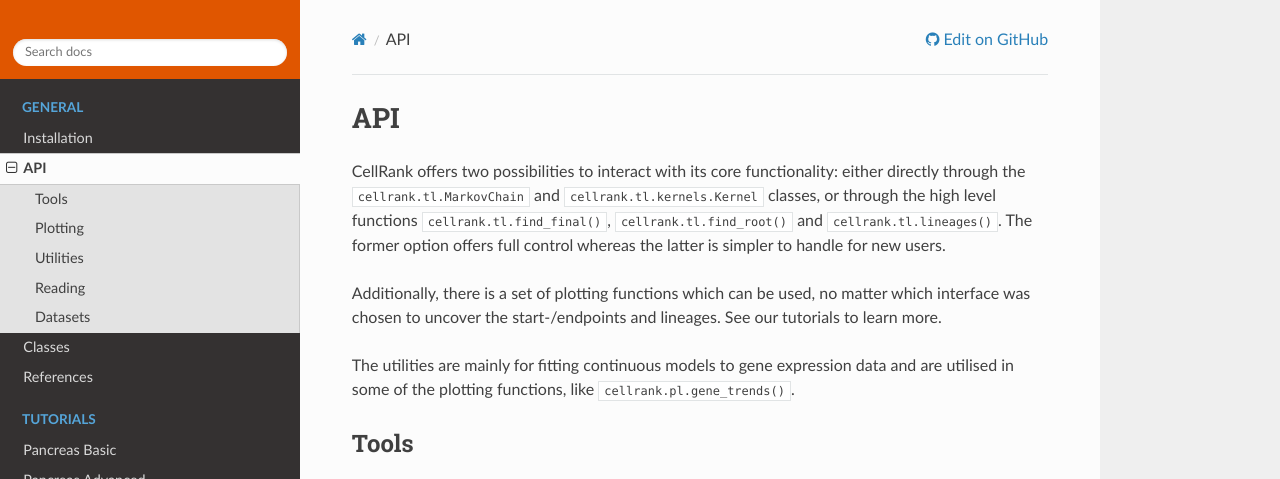
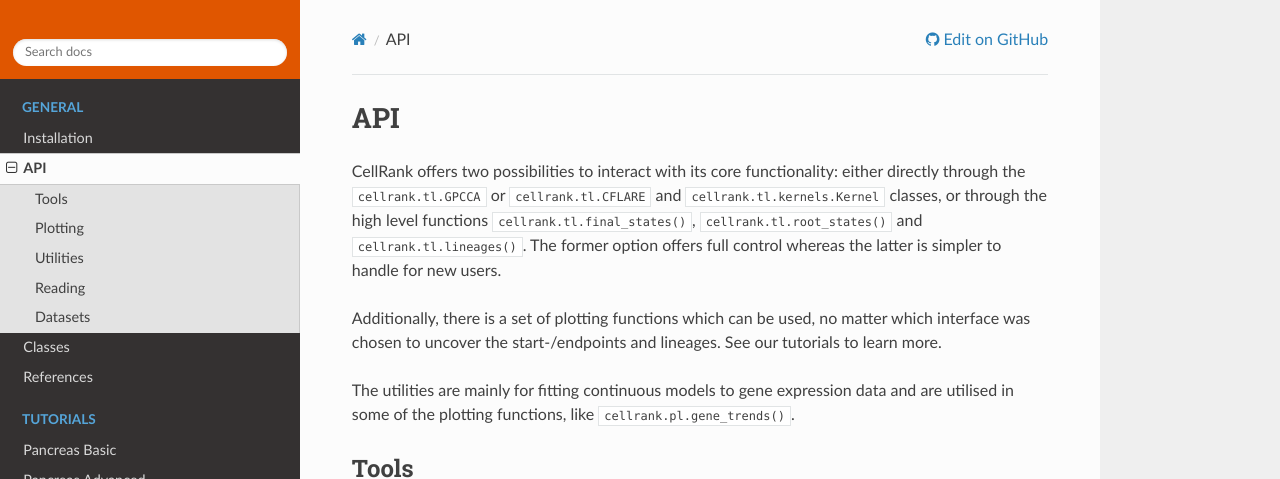
Before and after one commit to theislab/cellrank, a Sphinx documentation site: the page built from docs/source/api.rst, in a window 1280 px wide and 900 px high, cut to the strip 0-479 px from the top of the window. Built offline with Sphinx 7.4.7 and the Read the Docs theme 2.0.0, drawn with Linux system fonts in a browser that asks for light colours.

Commit message:
Fix docs

```diff
--- a/docs/requirements.txt
+++ b/docs/requirements.txt
@@ -1,6 +1,6 @@
 -r ../requirements.txt
 sphinx-autodoc-annotation
-sphinx-autodoc-typehints
+sphinx-autodoc-typehints>=1.10.3
 sphinx-paramlinks
 sphinx>=2
 sphinx_rtd_theme
--- a/docs/source/api.rst
+++ b/docs/source/api.rst
@@ -1,9 +1,9 @@
 API
 ===
 CellRank offers two possibilities to interact with its core functionality: either
-directly through the :class:`cellrank.tl.MarkovChain`
+directly through the :class:`cellrank.tl.GPCCA` or :class:`cellrank.tl.CFLARE`
 and :class:`cellrank.tl.kernels.Kernel` classes, or through the high
-level functions :func:`cellrank.tl.find_final`, :func:`cellrank.tl.find_root`
+level functions :func:`cellrank.tl.final_states`, :func:`cellrank.tl.root_states`
 and :func:`cellrank.tl.lineages`. The former option offers full control whereas
 the latter is simpler to handle for new users.
 
@@ -27,8 +27,8 @@ Tools
     tl.CFLARE
     tl.GPCCA
     tl.partition
-    tl.find_root
-    tl.find_final
+    tl.root_states
+    tl.final_states
     tl.lineages
     tl.gene_importance
     tl.transition_matrix
```
